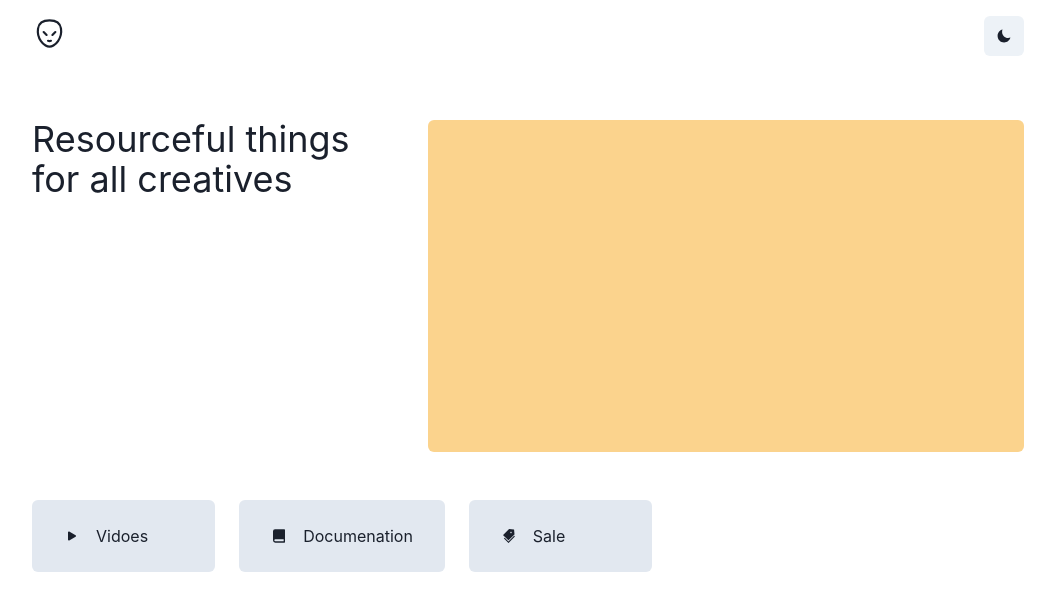
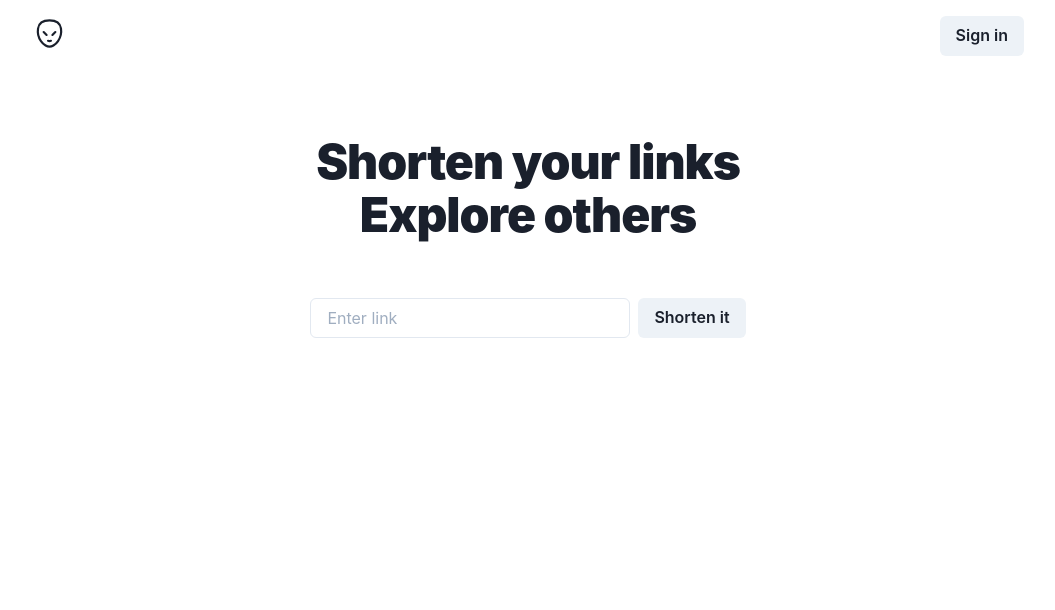
Before and after one commit to hawyar/monster-link, a Next.js app: page /blog in a window 1280 px wide. Shown: the top 610 px of the page, without its empty margins (112-1167 px from the left). Built offline with nearby package versions, Linux system fonts and the light colour scheme.

Commit message:
add register page

```diff
--- a/components/Featured.js
+++ b/components/Featured.js
@@ -1,4 +1,16 @@
-import { Box, Flex, Stack, Text, useColorModeValue } from '@chakra-ui/react';
+import {
+  Box,
+  Flex,
+  Stack,
+  Text,
+  useColorModeValue,
+  Input,
+  InputGroup,
+  InputRightAddon,
+  Button,
+  Center,
+  Heading,
+} from '@chakra-ui/react';
 import { BsPlayFill } from 'react-icons/bs';
 import { RiBookFill } from 'react-icons/ri';
 
@@ -18,30 +30,48 @@ const Featured = () => {
         direction={['column', 'row']}
         spacing='24px'
         w='100%'
-        height='380px'
         borderRadius='5px'
-        pt={12}
+        pt={16}
+        pb={24}
       >
-        <Box bg='' w={['100%', '100%', '620px']} mb={['6', '6', '0']}>
-          <Text fontSize='4xl' lineHeight='1.1'>
-            Resourceful things for all creatives
-          </Text>
-        </Box>
-        <Box
-          bg='orange.200'
-          borderRadius='md'
-          width='100%'
-          boxShadow='3'
-          height='100%'
-        ></Box>
+        <Stack
+          w={['100%', '100%', '620px']}
+          direction='column'
+          margin='0 auto'
+          justify='center'
+        >
+          <Heading
+            as='h3'
+            size='2xl'
+            lineHeight='1.1'
+            fontWeight='900'
+            textAlign='center'
+            letterSpacing={['-.8px', '-1px', '-1px']}
+          >
+            Shorten your links <br />
+            Explore others
+          </Heading>
+          <Center pt={['6', '12']}>
+            <Stack direction={['column', 'column', 'row']}>
+              <Input
+                type='text'
+                w={['100%', '320px']}
+                placeholder='Enter link'
+              />
+              <Button ml={[0, 2]} size='md'>
+                Shorten it
+              </Button>
+            </Stack>
+          </Center>
+        </Stack>
       </Stack>
       <Stack
         direction={['column', 'column', 'row']}
         spacing={6}
-        my={12}
+        margin='0 auto'
         w={['100%', '620px']}
       >
-        {categories.map((el) => {
+        {/* {categories.map((el) => {
           return (
             <Box
               px={8}
@@ -56,7 +86,7 @@ const Featured = () => {
               </Flex>
             </Box>
           );
-        })}
+        })} */}
       </Stack>
     </Box>
   );
--- a/components/Header/Nav.js
+++ b/components/Header/Nav.js
@@ -1,9 +1,9 @@
 import React from 'react';
 import AlientLogo from '../SVG/AlienLogo';
 import Link from 'next/link';
-import { Flex, useColorMode, IconButton } from '@chakra-ui/react';
-import { BiSun } from 'react-icons/bi';
-import { IoMdMoon } from 'react-icons/io';
+import { Flex, useColorMode, Button, useDisclosure } from '@chakra-ui/react';
+
+import SignupModal from '../SignupModal';
 
 const Nav = () => {
   const { colorMode, toggleColorMode } = useColorMode();
@@ -12,13 +12,15 @@ const Nav = () => {
     <div>
       <Flex w='100%' justify='space-between' mb={4}>
         <Link href='/'>
-          <AlientLogo stroke={colorMode === 'dark' ? '#E2E8F0' : '#1A202C'} />
+          <a>
+            <AlientLogo stroke={colorMode === 'dark' ? '#E2E8F0' : '#1A202C'} />
+          </a>
         </Link>
-        <IconButton
-          onClick={toggleColorMode}
-          aria-label='Color mode'
-          icon={colorMode === 'light' ? <IoMdMoon /> : <BiSun />}
-        />
+        <Link href='/register'>
+          <a>
+            <Button>Sign in</Button>
+          </a>
+        </Link>
       </Flex>
     </div>
   );
--- a/components/Hero/Hero.js
+++ b/components/Hero/Hero.js
@@ -3,7 +3,7 @@ import { Flex, Spacer } from '@chakra-ui/react';
 const Hero = () => {
   return (
     <div>
-      <Box bg='gray.50' w='100%' margin='0 auto' py={12} px={[4, 8, 16, 36]}>
+      <Box bg='red.500' w='100%' margin='0 auto' px={[4, 8, 16, 36]}>
         <Flex justifyContent='space-between'>
           <Text
             fontSize='3xl'
--- /dev/null
+++ b/components/SignupModal.js
@@ -0,0 +1,47 @@
+import { useState } from 'react';
+import {
+  Flex,
+  useColorMode,
+  IconButton,
+  Button,
+  ModalOverlay,
+  ModalContent,
+  Modal,
+  ModalCloseButton,
+  useDisclosure,
+  ModalHeader,
+  ModalBody,
+  ModalFooter,
+  Box,
+  Text,
+} from '@chakra-ui/react';
+import { RiGithubFill } from 'react-icons/ri';
+
+const SignupModal = () => {
+  const { isOpen, onOpen, onClose } = useDisclosure();
+
+  return (
+    <div>
+      <Modal onClose={onClose} isOpen={isOpen} isCentered>
+        <ModalOverlay />
+        <ModalContent bg='gray.400'>
+          <ModalHeader>Register</ModalHeader>
+          <ModalCloseButton />
+          <ModalBody>
+            <Flex>
+              <Flex bg='white' align='center' p={4} borderRadius='md'>
+                <RiGithubFill size='24' />
+                <Text ml={4}>Sign up with github</Text>
+              </Flex>
+            </Flex>
+          </ModalBody>
+          <ModalFooter>
+            <Button onClick={onClose}>Close</Button>
+          </ModalFooter>
+        </ModalContent>
+      </Modal>
+    </div>
+  );
+};
+
+export default SignupModal;
--- a/pages/index.js
+++ b/pages/index.js
@@ -1,10 +1,9 @@
 import Layout from '../components/Layout';
 import Nav from '../components/Header/Nav';
-import Hero from '../components/Hero/Hero';
-import Form from '../components/Inputs/Form';
 import GridView from '../components/GridView';
 import Featured from '../components/Featured';
 import Head from 'next/head';
+import ColorSwitcher from '../components/ColorSwitcher';
 export default function Home() {
   return (
     <Layout>
```
Also changed, not shown: components/ChooseStarter.js (deleted, +0 -19 lines), components/ColorSwitcher.js (added, +20 -0 lines), pages/register.js (added, +84 -0 lines).
